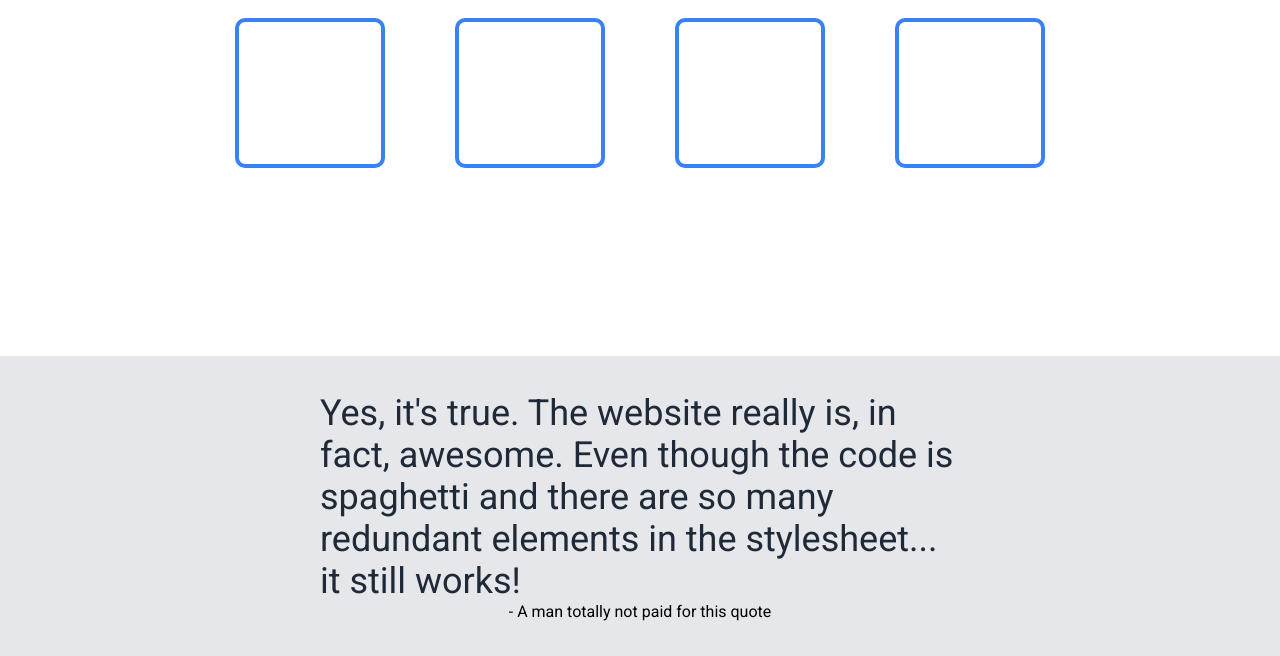
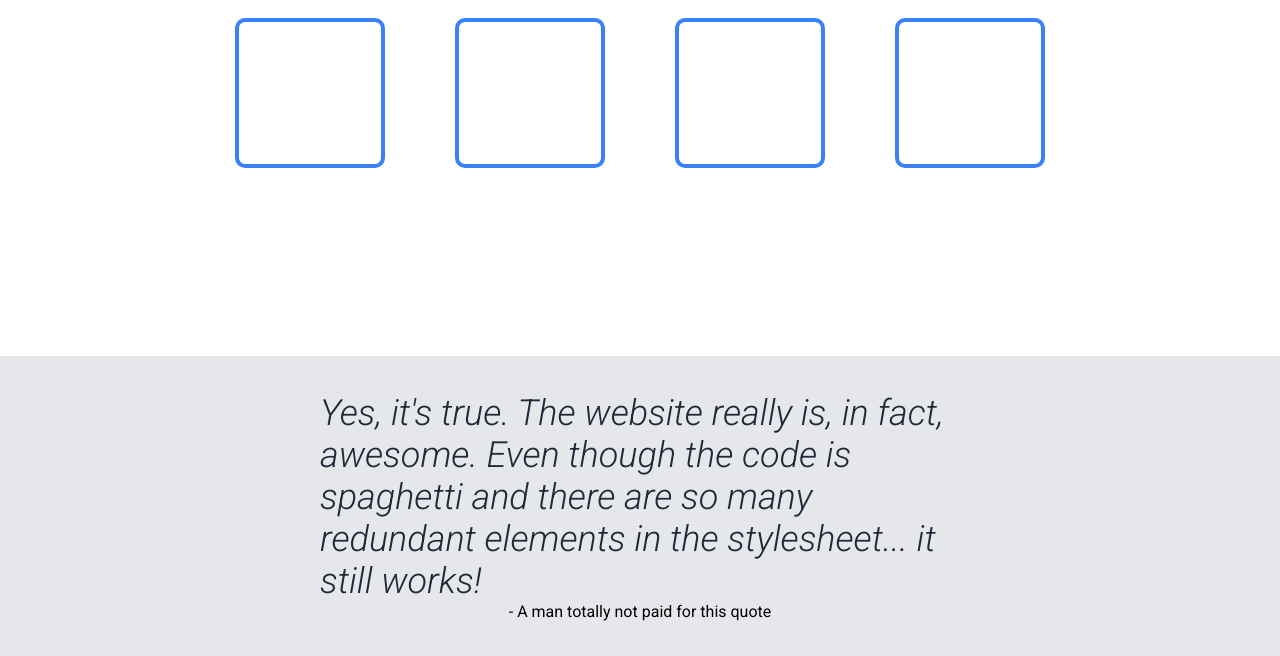
Before and after one commit to drewgar720/odin-landing-page, a plain HTML site: page index.html in a window 1280 px wide. Shown: the part 564-1220 px from the top of the page. Drawn offline with Linux system fonts and the light colour scheme.

Commit message:
Incorporate additional fonts
Learned how to import correct font weights and styling from Google fonts.  Now have correct italic font for site

```diff
--- a/css/style.css
+++ b/css/style.css
@@ -1,5 +1,5 @@
 body {
-  font-family: "roboto";
+  font-family: "Roboto", sans-serif;
   margin: 0;
 }
 ul {
@@ -114,6 +114,8 @@ ul {
   width: 50%;
   font-size: 36px;
   color: #1f2937;
+  font-weight: 300;
+  font-style: italic;
 }
 .attrib {
   text-align: right;
--- a/index.html
+++ b/index.html
@@ -9,7 +9,7 @@
     <link rel="preconnect" href="https://fonts.googleapis.com" />
     <link rel="preconnect" href="https://fonts.gstatic.com" crossorigin />
     <link
-      href="https://fonts.googleapis.com/css2?family=Roboto&display=swap"
+      href="https://fonts.googleapis.com/css2?family=Roboto:ital,wght@0,400;0,700;1,300;1,400&display=swap"
       rel="stylesheet"
     />
   </head>
```
